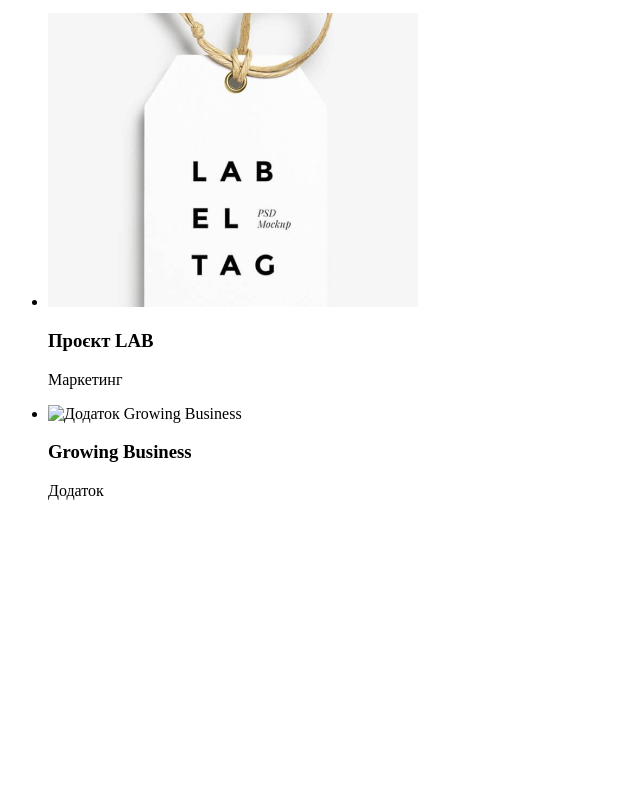
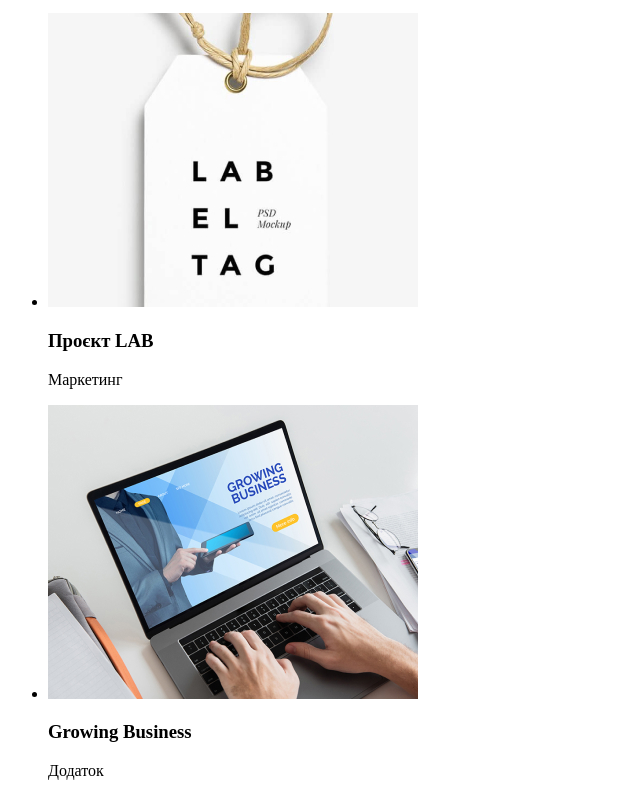
Before and after one commit to LikeNikolai/goit-markup-hw-02, a plain HTML site: page portfolio.html in a window 1280 px wide. Shown: the part 2997-3793 px from the top of the page, without its empty margins (0-640 px from the left). Before the commit the page ends 3513 px from the top, so only its background shows below. Drawn offline with Linux system fonts and the light colour scheme.

Commit message:
adds growing business img

```diff
--- a/portfolio.html
+++ b/portfolio.html
@@ -99,7 +99,11 @@
           <p>Маркетинг</p>
         </li>
         <li>
-          <img src="" alt="Додаток Growing Business" width="370px" />
+          <img
+            src="./images/codinglaptop.jpg"
+            alt="Додаток Growing Business"
+            width="370px"
+          />
           <h3>Growing Business</h3>
           <p>Додаток</p>
         </li>
```
